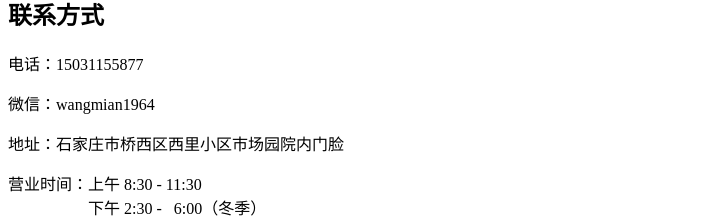
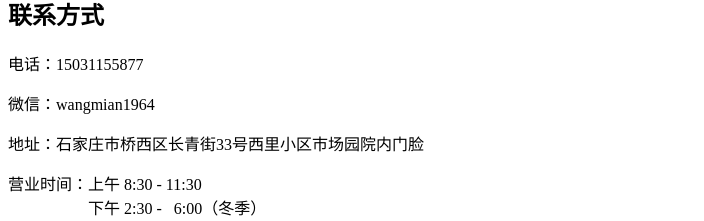
Before and after one commit to mahebei/wangmian.github.io, a plain HTML site: page index.html in a window 1280 px wide. Shown: the part 999-1220 px from the top of the page, without its empty margins (0-704 px from the left). Drawn offline with Linux system fonts and the light colour scheme.

Commit message:
Update index.html

```diff
--- a/index.html
+++ b/index.html
@@ -49,7 +49,7 @@
     <h2>联系方式</h2>
     <p>电话：15031155877</p>
     <p>微信：wangmian1964</p>
-    <p>地址：石家庄市桥西区西里小区市场园院内门脸</p>
+    <p>地址：石家庄市桥西区长青街33号西里小区市场园院内门脸</p>
     <p>营业时间：上午 8:30 - 11:30<br>
         　　　　　下午 2:30 - &nbsp;&nbsp;6:00（冬季）<br>
         　　　　　　　&nbsp;3:00 - &nbsp;&nbsp;6:30（夏季）</p>
```
